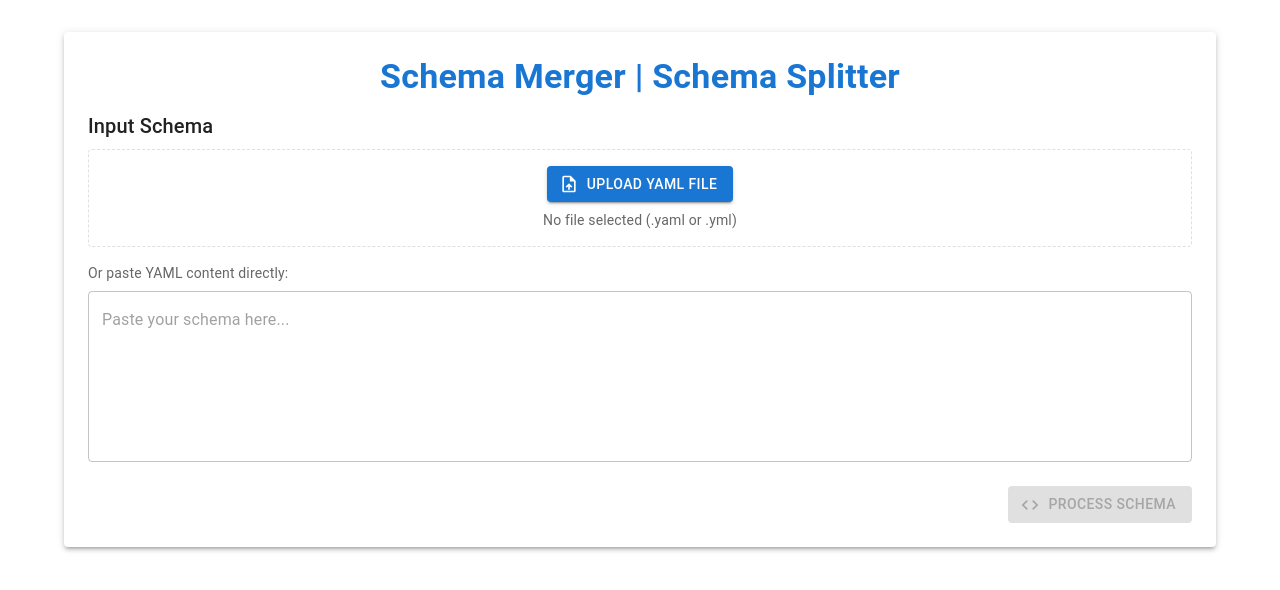
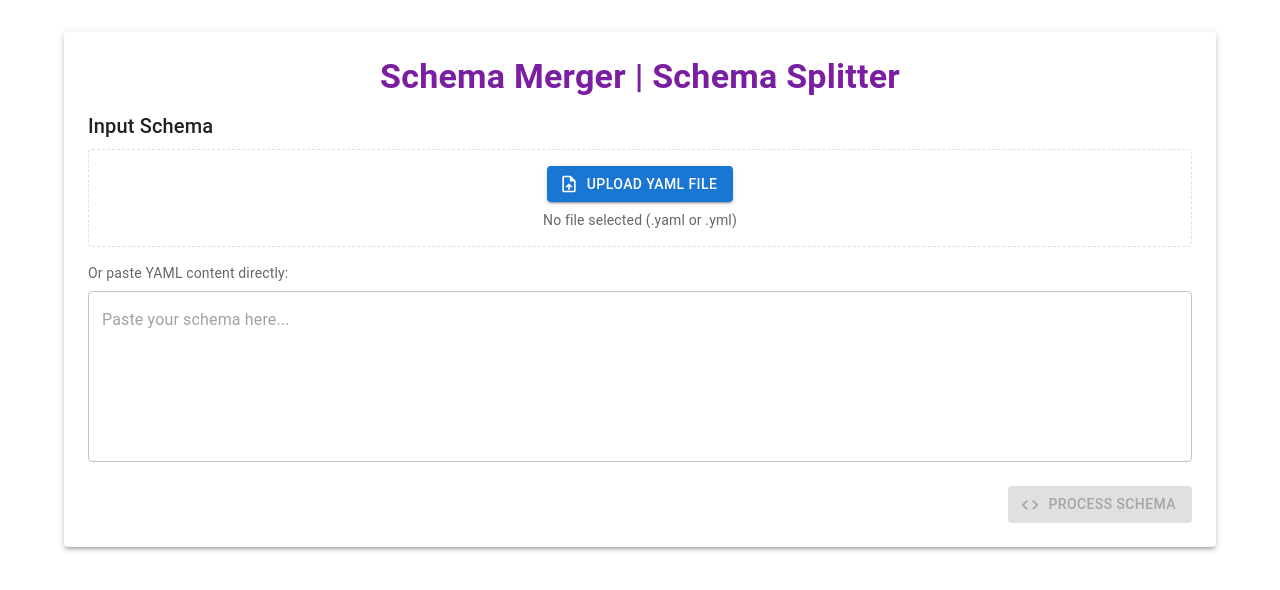
Before and after one commit to DianaAdrover/schema-merger, a Next.js app: page / in a window 1280 px wide. Shown: the top 590 px of the page. Built offline with nearby package versions, Linux system fonts and the light colour scheme.

Commit message:
local styled and functional

```diff
--- a/src/app/page.tsx
+++ b/src/app/page.tsx
@@ -131,7 +131,7 @@ export default function Home() {
   return (
       <Container maxWidth="lg" sx={{ py: 4 }}>
         <Paper elevation={3} sx={{ p: 3, mb: 4 }}>
-          <Typography variant="h4" component="h1" gutterBottom sx={{ color: 'primary.main', fontWeight: 'bold', textAlign: 'center' }}>
+          <Typography variant="h4" component="h1" gutterBottom sx={{ color: 'secondary.dark', fontWeight: 'bold', textAlign: 'center' }}>
             Schema Merger | Schema Splitter
           </Typography>
 
```
